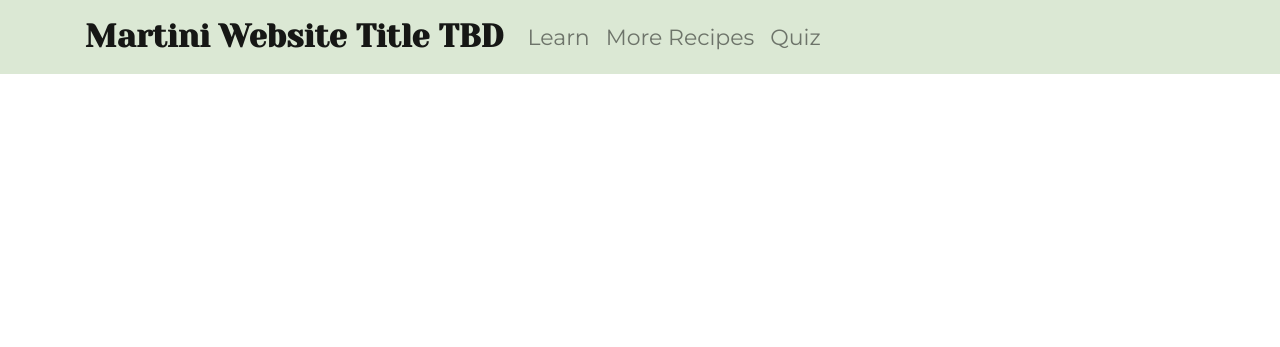
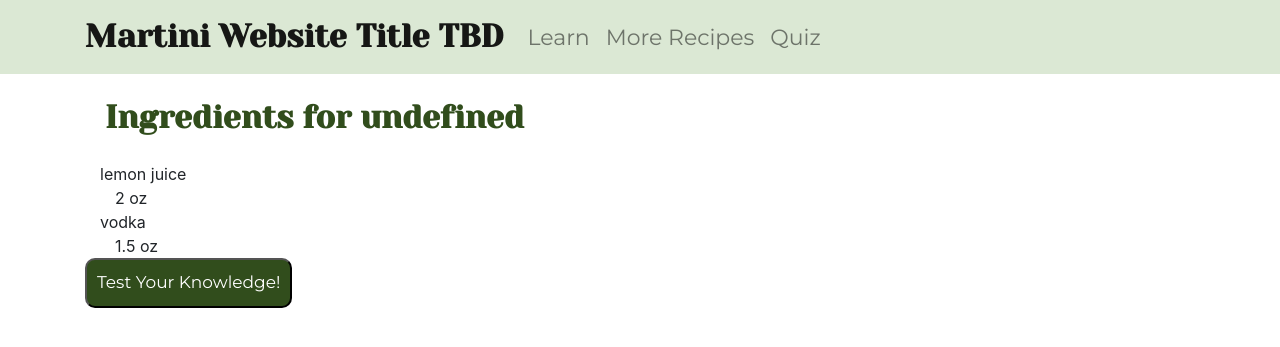
Before and after one commit to rfig1226/MartiniUIFinal, a Flask app: page /recipe/1 in a window 1280 px wide. Shown: the top 347 px of the page. Run offline with Flask 3, Linux system fonts and the light colour scheme; some libraries are stand-ins or nearby versions.

Commit message:
added ingredients page

```diff
--- a/static/ingredients.js
+++ b/static/ingredients.js
@@ -0,0 +1,47 @@
+function fetchIngredientData(recipe_id) {
+  let id_send = { item_id: recipe_id };
+  console.log("fetching ingred");
+  $.ajax({
+    type: "POST",
+    url: "/load_recipe",
+    contentType: "application/json",
+    data: JSON.stringify(id_send),
+    success: function (response) {
+      // Update page content with the fetched data
+      var ingredients = response.data.ingredients;
+
+      let title = "Ingredients for " + response.data["recipe_name"];
+      $("#ingred-title").append(title);
+
+      addIngredients(ingredients);
+    },
+    error: function (xhr, status, error) {
+      console.error("Error fetching recipe data:", error);
+    },
+  });
+}
+
+function addIngredients(ingredients) {
+  for (let ingredient in ingredients) {
+    let ingredientlist = $(`<div class="row ingredient-list-item">
+                <div class="col-md-6">
+                    ${ingredient}
+                <div>
+                <div class="col-md-6">
+                    ${ingredients[ingredient]}
+                <div>
+            </div>
+        `);
+
+    $(".ingred-list").append(ingredientlist);
+  }
+}
+
+$(document).ready(function () {
+  fetchIngredientData(recipe_id);
+
+  // Redirect to ingredients quiz
+  $("#move-to-ingred-quiz").click(function () {
+    window.location.href = "/ingredients_quiz/" + recipe_id;
+  });
+});
--- a/templates/ingredients.html
+++ b/templates/ingredients.html
@@ -8,4 +8,13 @@
 <script>
   let recipe_id = {{recipe_id|tojson}}
 </script>
+
+<div class="container">
+  <div id="ingred-title" class="main-text main-text-padding"></div>
+  <div class="col-md-9 ingred-list"></div>
+  <button class="button button-text" id="move-to-ingred-quiz">
+    Test Your Knowledge!
+  </button>
+</div>
+
 {% endblock %}
--- a/templates/layout.html
+++ b/templates/layout.html
@@ -43,27 +43,42 @@
       href="https://fonts.googleapis.com/css2?family=Righteous&display=swap"
       rel="stylesheet"
     />
-      <link href='https://fonts.googleapis.com/css?family=Yeseva One' rel='stylesheet'>
-      <link href='https://fonts.googleapis.com/css?family=Montserrat' rel='stylesheet'>
+    <link
+      href="https://fonts.googleapis.com/css?family=Yeseva One"
+      rel="stylesheet"
+    />
+    <link
+      href="https://fonts.googleapis.com/css?family=Montserrat"
+      rel="stylesheet"
+    />
 
     <link rel="stylesheet" href="{{url_for('static', filename='main.css')}}" />
 
-      <title> How to Make a Martini </title>
-
+    <title>How to Make a Martini</title>
   </head>
   <body>
     <nav class="navbar navbar-expand-lg navbar-light navbar-color">
       <div class="container">
-              <a class="navbar-brand main-text" href="/" > Martini Website Title TBD </a>
-              <button class="navbar-toggler" type="button" data-bs-toggle="collapse" data-bs-target="#navbarNavAltMarkup" aria-controls="navbarNavAltMarkup" aria-expanded="false" aria-label="Toggle navigation">
+        <a class="navbar-brand main-text" href="/">
+          Martini Website Title TBD
+        </a>
+        <button
+          class="navbar-toggler"
+          type="button"
+          data-bs-toggle="collapse"
+          data-bs-target="#navbarNavAltMarkup"
+          aria-controls="navbarNavAltMarkup"
+          aria-expanded="false"
+          aria-label="Toggle navigation"
+        >
           <span class="navbar-toggler-icon"></span>
         </button>
         <div class="collapse navbar-collapse" id="navbarNavAltMarkup">
           <div class="navbar-nav">
             <!-- Need href for where we want these to take the user -->
             <a class="nav-link reg-text" href="start.html"> Learn </a>
-                      <a class="nav-link reg-text" > More Recipes </a>
-                      <a class="nav-link reg-text" > Quiz </a>
+            <a class="nav-link reg-text"> More Recipes </a>
+            <a class="nav-link reg-text"> Quiz </a>
           </div>
         </div>
       </div>
```
Also changed, not shown: templates/home.html (+21 -22 lines), templates/ingredients_quiz.html (+8 -0 lines), templates/start.html (+23 -14 lines). Lines whose indentation alone changed are shown as unchanged.
